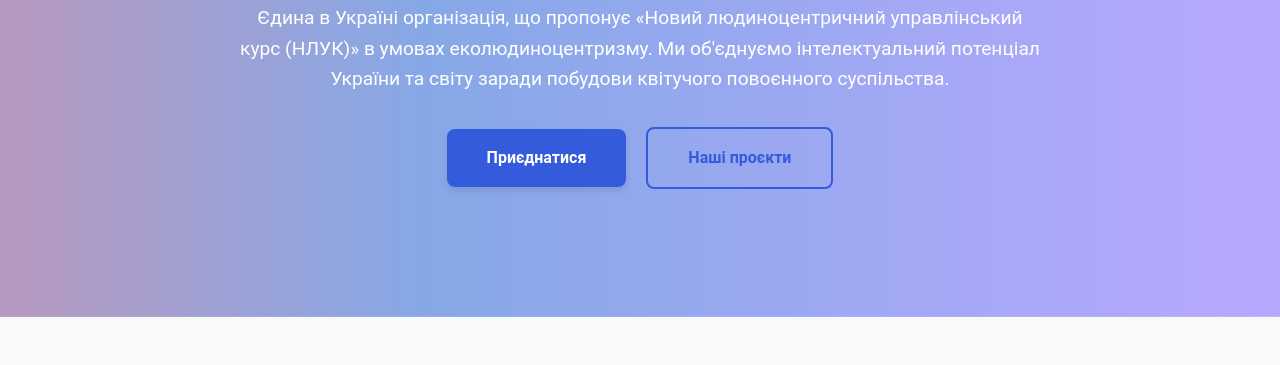
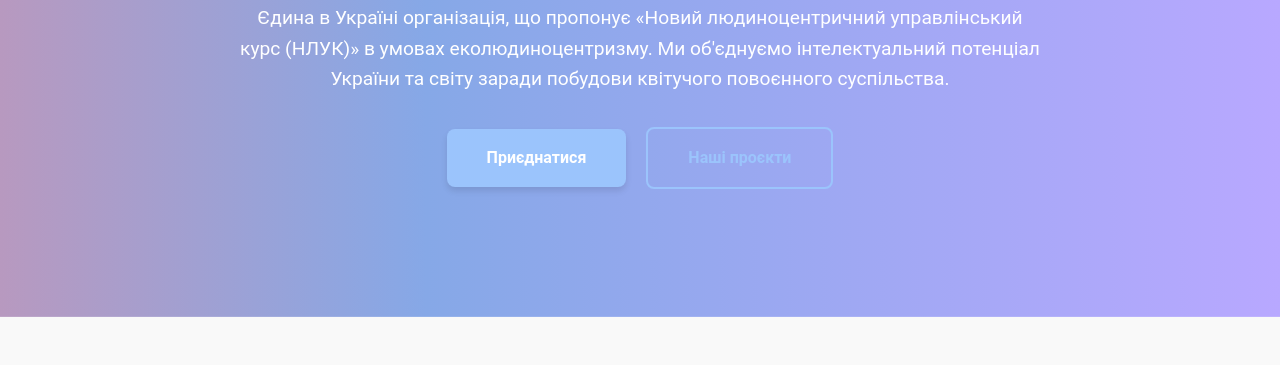
Before and after one commit to 4245877/Intellect-Club, a plain HTML site: page index.html in a window 1280 px wide. Shown: the part 275-640 px from the top of the page. Drawn offline with Linux system fonts and the light colour scheme.

Commit message:
Описание изменений

```diff
--- a/style.css
+++ b/style.css
@@ -1,5 +1,5 @@
 :root {
-  --primary: #345bdb;
+  --primary: #9bc4fc;
   --secondary: #6b6b6b;
   --accent: #000000;
   --light: #ecf0f1;
```
